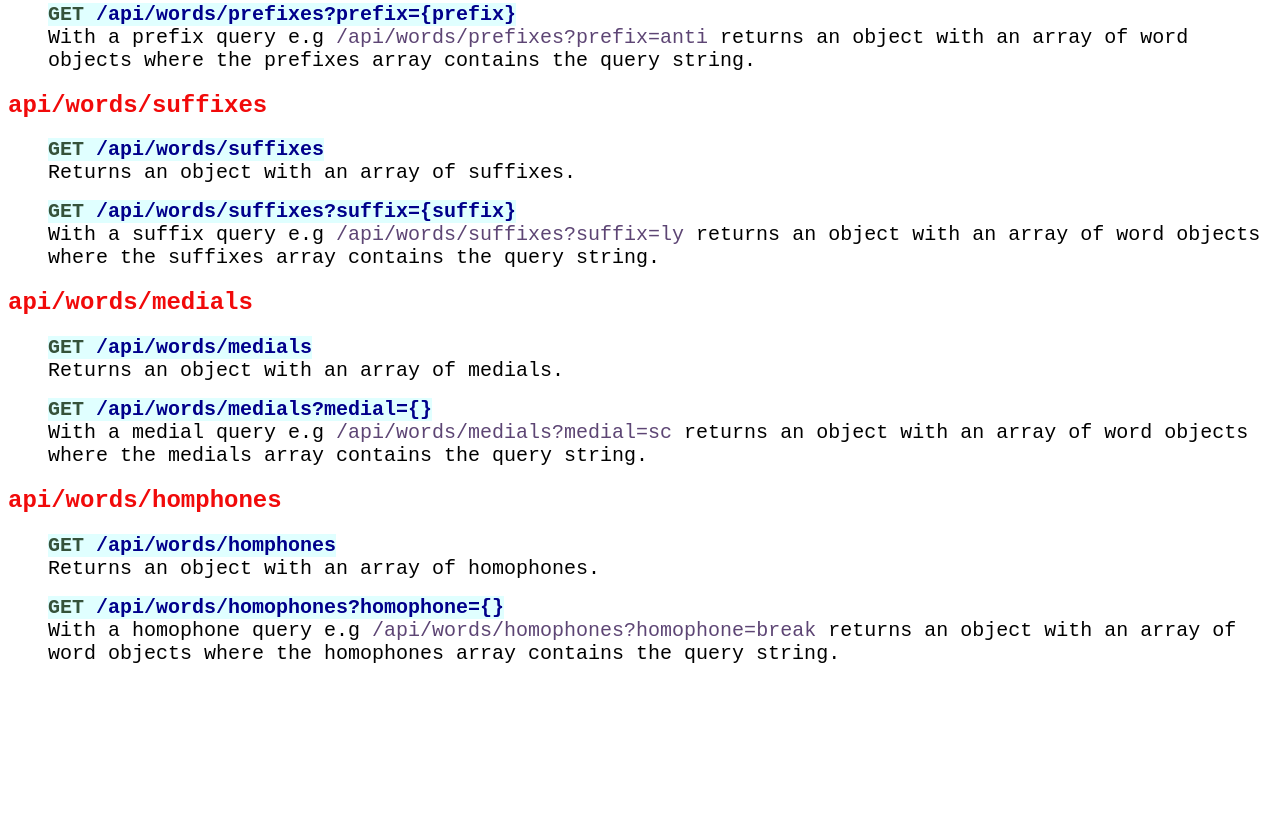
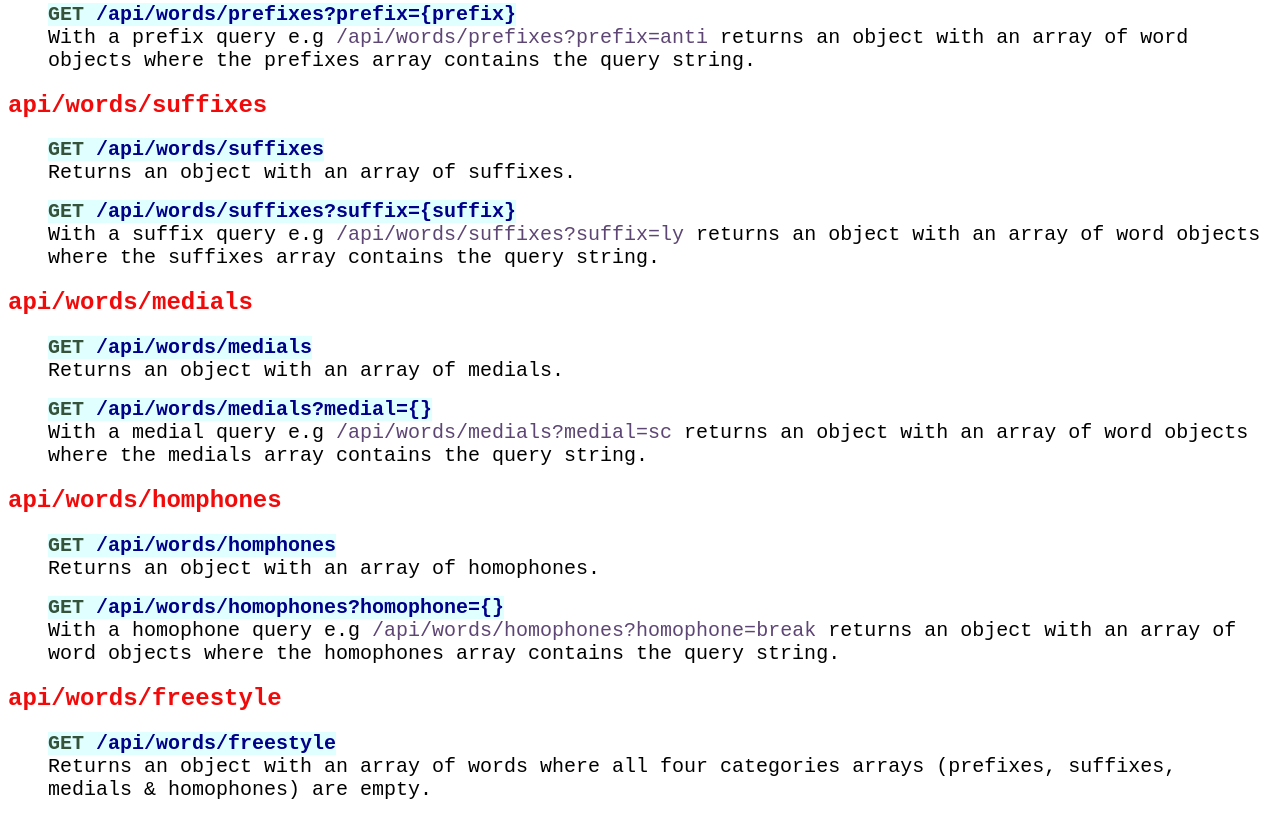
Before and after one commit to Chenerywoman/BE-PT-Project-Spelling-Bee, a website: page public/index.html in a window 1280 px wide. Shown: the part 322-1139 px from the top of the page. Before the commit the page ends 1003 px from the top, so only its background shows below. Drawn offline with Linux system fonts and the light colour scheme.

Commit message:
adding freestyle route

```diff
--- a/public/index.html
+++ b/public/index.html
@@ -51,5 +51,11 @@
             <li class="listItem">With a homophone query e.g <span class="query">/api/words/homophones?homophone=break</span> returns an object with an array of word objects where the homophones array contains the query string. </li>
         </ul>
     </p>
+        <h2>api/words/freestyle</h2>
+        <ul>
+            <li class="api"><span class="endpoint"><span class="http">GET</span> <span class="route">/api/words/freestyle</span></span></li>
+            <li class="listItem">Returns an object with an array of words where all four categories arrays (prefixes, suffixes, medials & homophones) are empty.</li>
+        </ul>
+    </p>
 </body>
 </html>
```
